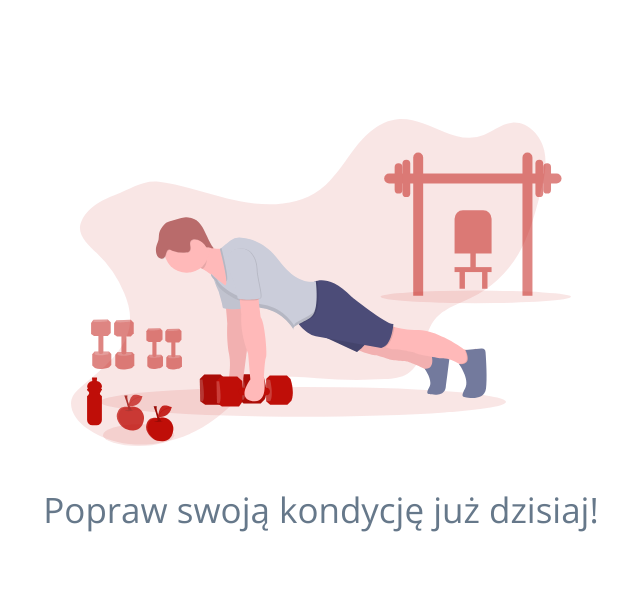
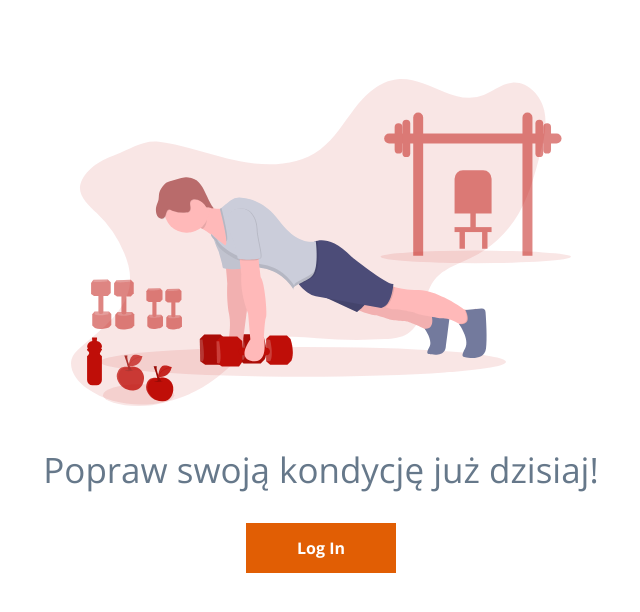
Before and after one commit to najwer23/trener, a Symfony app: template templates/home_page/index.html.twig in a window 1280 px wide. Shown: the part 74-686 px from the top of the page, without its empty margins (319-959 px from the left). Run offline with Twig, Linux system fonts and the light colour scheme; the template is opened without the code that fills it, so the values that code supplies are empty; some libraries are stand-ins or nearby versions.

Commit message:
refractoring

```diff
--- a/public/CSS/login/login.css
+++ b/public/CSS/login/login.css
@@ -75,6 +75,7 @@
     height: 50px;
     margin-left: calc(100% - 100px);
     font-size: 16px;
+    font-weight: bold;
     border: none;
     cursor: pointer;
 }
--- a/public/CSS/mainPage/mainPage.css
+++ b/public/CSS/mainPage/mainPage.css
@@ -16,6 +16,29 @@
     text-align: center;
 }
 
+.mainPageButton{
+    margin-top: 30px;
+    color: white;
+    font-weight: bold;
+    text-decoration: none;
+    line-height: 50px;
+    width: 150px;
+    text-align: center;
+    height: 50px;
+    background: #BF0E08;
+    animation: colorchange 50s;
+    -webkit-animation: colorchange 50s linear infinite;
+    }
+
+    @keyframes colorchange
+    {
+      0%   {background: #BF0E08;}
+      25%  {background: orange;}
+      50%  {background: #1070CA;}
+      75%  {background: green;}
+      100% {background: #BF0E08;}
+    }
+
 
 @media only screen and (max-width: 500px) {
     .pageHomeMainPic p{
@@ -25,4 +48,8 @@
     .pageHomeMainPic img{
         width: 300px;
     }
+
+    .mainPageButton{
+        margin-bottom: 50px;
+    }
 }
--- a/templates/base.html.twig
+++ b/templates/base.html.twig
@@ -43,7 +43,7 @@
             <h2>MENU</h2>
             <p>
                 {% if is_granted('ROLE_USER') %}
-                    <a href="/">
+                    <a href="/profil">
                         <i class="fas fa-home"></i>
                         My Profil</a>
 
--- a/templates/home_page/index.html.twig
+++ b/templates/home_page/index.html.twig
@@ -14,6 +14,7 @@
     <section class="pageHomeMainPic">
         <img alt="Push Up Img" height="auto" src="IMG/pushup.svg" width="500px">
         <p>Popraw swoją kondycję już dzisiaj!</p>
+        <a href="/login" class="mainPageButton">Log In </a>
     </section>
 
 {% endblock %}
```
Also changed, not shown: templates/profil/index.html.twig (+4 -4 lines).
